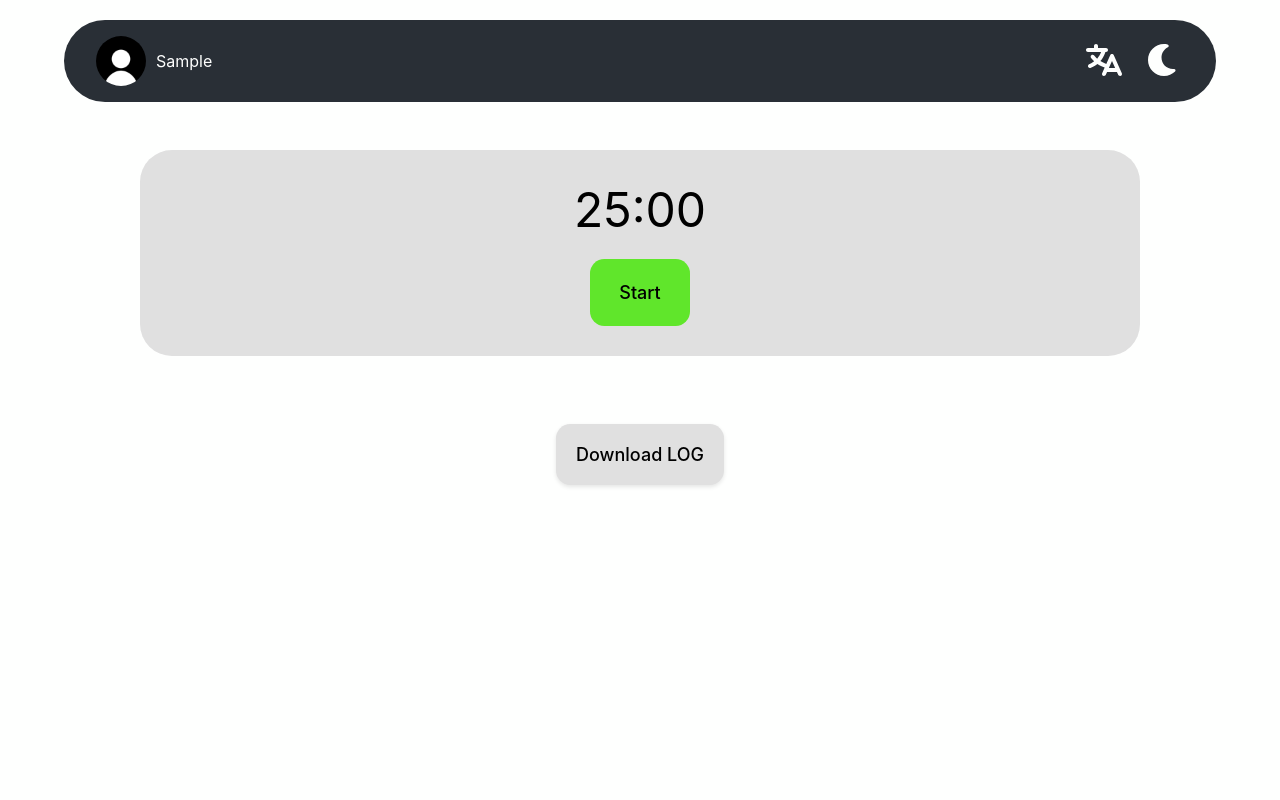
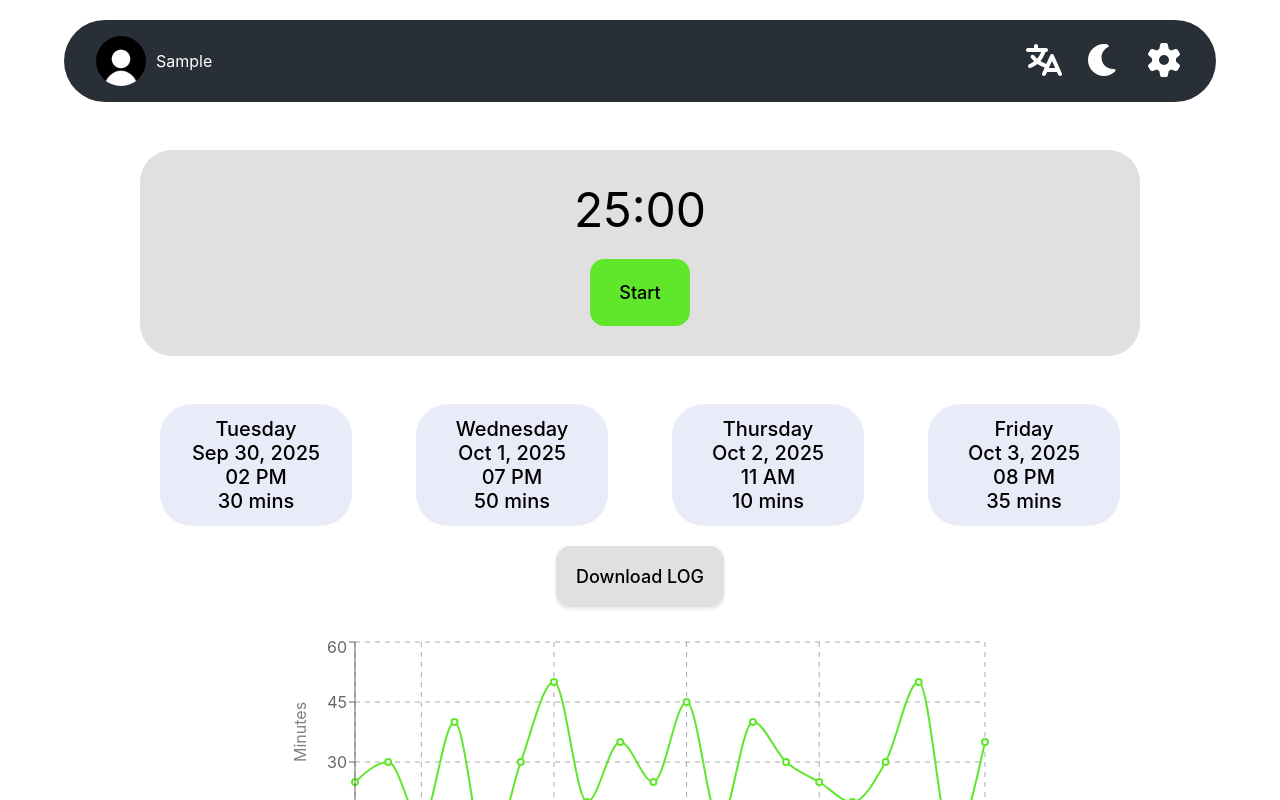
Before and after one commit to Zeedart/Smart-Study-Dashboard, a React (Vite) app in the folder Smart-Study-Dashboard/: page / in a window 1280 px wide. Both pictures are taken after typing "Sample" into the empty fields and a click on the button "Login". Shown: the top 800 px of the page. Built offline with nearby package versions, Linux system fonts and the light colour scheme.

Commit message:
Added Settings menu and Chart stats

```diff
--- a/Smart-Study-Dashboard/package.json
+++ b/Smart-Study-Dashboard/package.json
@@ -17,7 +17,8 @@
     "@fortawesome/react-fontawesome": "^3.0.2",
     "framer-motion": "^12.23.18",
     "react": "^19.1.1",
-    "react-dom": "^19.1.1"
+    "react-dom": "^19.1.1",
+    "recharts": "^3.2.1"
   },
   "devDependencies": {
     "@eslint/js": "^9.35.0",
--- a/Smart-Study-Dashboard/src/App.css
+++ b/Smart-Study-Dashboard/src/App.css
@@ -142,3 +142,10 @@
     font-size: 1.5rem;
   }
 }
+
+.stats {
+  width: 100vw;
+  display: flex;
+  justify-content: center;
+  align-items: center;
+}
--- a/Smart-Study-Dashboard/src/App.jsx
+++ b/Smart-Study-Dashboard/src/App.jsx
@@ -3,12 +3,20 @@ import './App.css'
 import Navbar from './components/Navbar'
 import Timer from './components/Timer'
 import { FontAwesomeIcon } from '@fortawesome/react-fontawesome'
-import { faX } from '@fortawesome/free-solid-svg-icons'
+import { faX, faHourglass } from '@fortawesome/free-solid-svg-icons'
 import SessionLog from './components/SessionLog'
+import DataChart from './components/DataChart'
 
 function App() {
   const [username, setUsername] = useState(localStorage.getItem('user') || "")
+  const [settings, setSettings] = useState(false)
   const [error, setError] = useState("")
+  const [pomodoro, setPomodoro] = useState(25)
+
+  function handleSettings(e) {
+    e.preventDefault()
+    setSettings(prev => !prev)
+  }
 
   function handleLogin(e) {
     e.preventDefault()
@@ -24,9 +32,36 @@ function App() {
     setError("")
   }
 
+  function saveSettings(e) {
+    e.preventDefault()
+    const value = Number(e.target.elements.pomodoro.value)  // convert to number
+    setPomodoro(value)
+    setSettings(prev => !prev)
+  }
+
 
   return (
     <>
+      {settings === true && (
+        <div className="popup">
+          <div className="popup-inner">
+            <h2><FontAwesomeIcon icon={faHourglass} />Timer</h2>
+            <form onSubmit={saveSettings}>
+              <label>
+                Pomodoro:
+                <input type="number" min={5} defaultValue={25} max={120} name="pomodoro" />
+                {error && <p style={{ color: "red", marginTop: "10px" }}>{error}</p>}
+              </label>
+              <button type="submit">OK</button>
+            </form>
+
+            <button>
+              <FontAwesomeIcon onClick={() => setSettings(prev => !prev)} icon={faX} />
+            </button>
+          </div>
+        </div>
+      )
+      }
       {username === "" && (
         <div className="popup">
           <div className="popup-inner">
@@ -39,16 +74,16 @@ function App() {
               </label>
               <button type="submit">Login</button>
             </form>
-
-            <button>
-              <FontAwesomeIcon icon={faX} />
-            </button>
           </div>
         </div>
       )}
-      <Navbar username={username} />
-      <Timer />
+      <Navbar username={username} handleSettings={handleSettings} />
+      <Timer pomodoro={pomodoro} />
       <SessionLog />
+      <div className="stats">
+        <DataChart />
+        <stats />
+      </div>
     </>
   )
 }
--- /dev/null
+++ b/Smart-Study-Dashboard/src/components/DataChart.jsx
@@ -0,0 +1,59 @@
+import { LineChart, Line, CartesianGrid, XAxis, YAxis, Legend, Tooltip } from 'recharts';
+import { useState, useEffect } from 'react';
+
+
+export default function DataChart() {
+
+    localStorage.setItem("sessionHistory", JSON.stringify([
+  { weekday: "Monday", date: "Sep 15, 2025", time: "09 AM", session: "25 mins" },
+  { weekday: "Monday", date: "Sep 15, 2025", time: "04 PM", session: "30 mins" },
+  { weekday: "Tuesday", date: "Sep 16, 2025", time: "02 PM", session: "15 mins" },
+  { weekday: "Wednesday", date: "Sep 17, 2025", time: "07 PM", session: "40 mins" },
+  { weekday: "Thursday", date: "Sep 18, 2025", time: "11 AM", session: "5 mins" },
+  { weekday: "Friday", date: "Sep 19, 2025", time: "08 PM", session: "30 mins" },
+  { weekday: "Saturday", date: "Sep 20, 2025", time: "10 AM", session: "50 mins" },
+  { weekday: "Sunday", date: "Sep 21, 2025", time: "03 PM", session: "20 mins" },
+  { weekday: "Monday", date: "Sep 22, 2025", time: "09 AM", session: "35 mins" },
+  { weekday: "Tuesday", date: "Sep 23, 2025", time: "01 PM", session: "25 mins" },
+  { weekday: "Wednesday", date: "Sep 24, 2025", time: "06 PM", session: "45 mins" },
+  { weekday: "Thursday", date: "Sep 25, 2025", time: "10 AM", session: "15 mins" },
+  { weekday: "Friday", date: "Sep 26, 2025", time: "08 PM", session: "40 mins" },
+  { weekday: "Saturday", date: "Sep 27, 2025", time: "11 AM", session: "30 mins" },
+  { weekday: "Sunday", date: "Sep 28, 2025", time: "04 PM", session: "25 mins" },
+  { weekday: "Monday", date: "Sep 29, 2025", time: "09 AM", session: "20 mins" },
+  { weekday: "Tuesday", date: "Sep 30, 2025", time: "02 PM", session: "30 mins" },
+  { weekday: "Wednesday", date: "Oct 1, 2025", time: "07 PM", session: "50 mins" },
+  { weekday: "Thursday", date: "Oct 2, 2025", time: "11 AM", session: "10 mins" },
+  { weekday: "Friday", date: "Oct 3, 2025", time: "08 PM", session: "35 mins" }
+]));
+
+    const [data, setData] = useState([]);
+    useEffect(() => {
+        const updateData = () => {
+            const raw = JSON.parse(localStorage.getItem("sessionHistory")) || [];
+            // convert session string → number
+            const cleaned = raw.map(d => ({
+                ...d,
+                session: parseInt(d.session) || 0
+            }));
+            setData(cleaned);
+        };
+
+        updateData();
+        window.addEventListener("storage", updateData);
+        return () => window.removeEventListener("storage", updateData);
+    }, []);
+
+
+    return (
+        <LineChart width={700} height={300} data={data} style={{ margin: "30px 20px"}}>
+            <CartesianGrid stroke="#aaa" strokeDasharray="5 5" />
+            <Line type="monotone" dataKey="session" stroke="#60e62b" strokeWidth={2} name="Session" />
+            <XAxis dataKey="date"/>
+            <YAxis label={{ value: 'Minutes', position: 'insideLeft', angle: -90 }} />
+            <Legend align="right" />
+            <Tooltip />
+        </LineChart>
+
+    )
+}
--- a/Smart-Study-Dashboard/src/components/Navbar.jsx
+++ b/Smart-Study-Dashboard/src/components/Navbar.jsx
@@ -3,10 +3,10 @@ import pfp from "../assets/PFP.jpg"
 import styles from "../components/styles/navBar.module.css"
 
 /* import all the icons in Free Solid, Free Regular, and Brands styles */
-import { faLanguage, faMoon } from '@fortawesome/free-solid-svg-icons'
+import { faLanguage, faMoon, faGear } from '@fortawesome/free-solid-svg-icons'
 
 
-export default function Navbar({username}) {
+export default function Navbar({username, handleSettings}) {
   return (
     <div className={`${styles.container}`}>
       <div className={`${styles.profile}`}>
@@ -17,6 +17,8 @@ export default function Navbar({username}) {
         <FontAwesomeIcon className={`${styles.lang}`} icon={faLanguage}/>
 
         <FontAwesomeIcon className={`${styles.theme}`} icon={faMoon}/>
+
+        <FontAwesomeIcon onClick={handleSettings} className={`${styles.gear}`}  icon={faGear} />
       </div>
     </div>
   )
--- a/Smart-Study-Dashboard/src/components/SessionLog.jsx
+++ b/Smart-Study-Dashboard/src/components/SessionLog.jsx
@@ -4,33 +4,31 @@ import JsonDownloadButton from './JsonDownloadButton';
 
 export default function SessionLog() {
     const [sessions, setSessions] = useState([]);
-
     useEffect(() => {
         const updateSessions = () => {
             setSessions(JSON.parse(localStorage.getItem('sessionHistory')) || []);
         };
 
-        // Initial fetch on mount
+
         updateSessions();
 
-        // Listen for storage events for real-time updates
+
         window.addEventListener('storage', updateSessions);
 
-        // Cleanup the event listener when the component unmounts
+
         return () => {
             window.removeEventListener('storage', updateSessions);
         };
-    }, []); // The empty dependency array is crucial to prevent an infinite loop.
-
-
-    function handleDownload() {
-
-    }
+    }, []);
 
     return (
         <>
             <div className={styles.sessionContainer}>
-                {sessions.slice(-4).map((session, index) => (
+                {sessions.length === 0 ?
+                <div className={styles.session}>
+                    <p>Start a sessions!</p>
+                </div>
+                : sessions.slice(-4).map((session, index) => (
                     <div key={index}>
                         <p>{session.weekday}</p>
                         <p>{session.date}</p>
--- a/Smart-Study-Dashboard/src/components/Timer.jsx
+++ b/Smart-Study-Dashboard/src/components/Timer.jsx
@@ -2,12 +2,14 @@ import styles from "./styles/timer.module.css";
 import { useEffect, useState } from "react";
 import SmallTimer from "./timerComps/SmallTimer";
 import FullScreenTimer from "./timerComps/FullScreenTimer";
+import sound3 from "../assets/sound-3.mp3";
 
-export default function Timer() {
+export default function Timer({ pomodoro }) {
     const [isFullScreen, setIsFullScreen] = useState(false);
-    const [time, setTime] = useState(25 * 60);
+    const [time, setTime] = useState(pomodoro * 60);
     const [isRunning, setIsRunning] = useState(false);
     const [isPaused, setIsPaused] = useState(false);
+    const [popUpMsg, setPopUpMsg] = useState("");
 
     const formatTime = (timeInSeconds) => {
         const minutes = Math.floor(timeInSeconds / 60);
@@ -24,7 +26,16 @@ export default function Timer() {
         setIsPaused(false);
     }
 
+    function playSound() {
+        const audio = new Audio(sound3);
+        audio.play();
+    }
+
     function handleEnd() {
+        const timeInMinutes = Math.floor((pomodoro * 60 - time) / 60);
+        if (timeInMinutes != 0) {
+            setPopUpMsg("⏰ Pomodoro finished! Take a break.");
+            playSound();
             const now = new Date();
             const weekday = now.toLocaleDateString('en-US', {
                 weekday: 'long',
@@ -38,7 +49,6 @@ export default function Timer() {
 
             let timeString = now.toLocaleTimeString([], { hour: '2-digit', hour12: true })
 
-        const timeInMinutes = Math.floor((25 * 60 - time) / 60);
 
             const sessionData = {
                 weekday: weekday,
@@ -55,11 +65,25 @@ export default function Timer() {
             localStorage.setItem('sessionHistory', JSON.stringify(sessionHistory));
 
             // Reset the timer states
-        setTime(25 * 60);
+            setTime(pomodoro * 60);
             setIsRunning(false);
             setIsPaused(false);
             setIsFullScreen(false);
         }
+        else {
+            setTime(pomodoro * 60);
+            setIsRunning(false);
+            setIsPaused(false);
+            setIsFullScreen(false);
+        }
+    }
+
+    useEffect(() => {
+        if (popUpMsg) {
+            const timer = setTimeout(() => setPopUpMsg(""), 4000);
+            return () => clearTimeout(timer);
+        }
+    }, [popUpMsg]);
 
     function handlePause() {
         setIsPaused(prev => !prev);
@@ -77,8 +101,21 @@ export default function Timer() {
         return () => clearInterval(interval);
     }, [isRunning, isPaused, time]);
 
+    useEffect(() => {
+        // Reset timer whenever pomodoro changes
+        setTime(pomodoro * 60);
+        setIsRunning(false);
+        setIsPaused(false);
+    }, [pomodoro]);
+
+
     return (
         <>
+            {popUpMsg && (
+                <div className={styles.popup}>
+                    {popUpMsg}
+                </div>
+            )}
             <div className={`${isFullScreen ? styles.fullTimerContainer : styles.timerContainer}`}>
                 <p>{formatTime(time)}</p>
                 {isFullScreen ?
--- a/Smart-Study-Dashboard/src/components/styles/navBar.module.css
+++ b/Smart-Study-Dashboard/src/components/styles/navBar.module.css
@@ -54,6 +54,17 @@
   filter: drop-shadow(0 0 6px #51CB20);
 }
 
+.gear {
+  font-size: 2rem;
+  margin-left: 20px;
+  color: #FEFFFE;
+  cursor: pointer;
+}
+.gear:hover {
+  color: #5ee229;
+  filter: drop-shadow(0 0 6px #51CB20);
+}
+
 @media (max-width: 600px) {
   .container {
     flex-direction: column;
--- a/Smart-Study-Dashboard/src/components/styles/sessionLog.module.css
+++ b/Smart-Study-Dashboard/src/components/styles/sessionLog.module.css
@@ -10,6 +10,14 @@
     background-color: #E9EBF8;
     text-align: center;
     border-radius: 2rem;
+    width: 15%;
+    padding: 1%;
+}
+
+.sessionContainer .session {
+    background-color: #E9EBF8;
+    text-align: center;
+    border-radius: 1rem;
     width: 15%;
     padding: 1%;
 }
```
Also changed, not shown: Smart-Study-Dashboard/src/components/styles/timer.module.css (+25 -0 lines), Smart-Study-Dashboard/src/components/Stats.jsx (added), 2 other files (tests, documents, lock files or other folders). Lines whose indentation alone changed are shown as unchanged.
